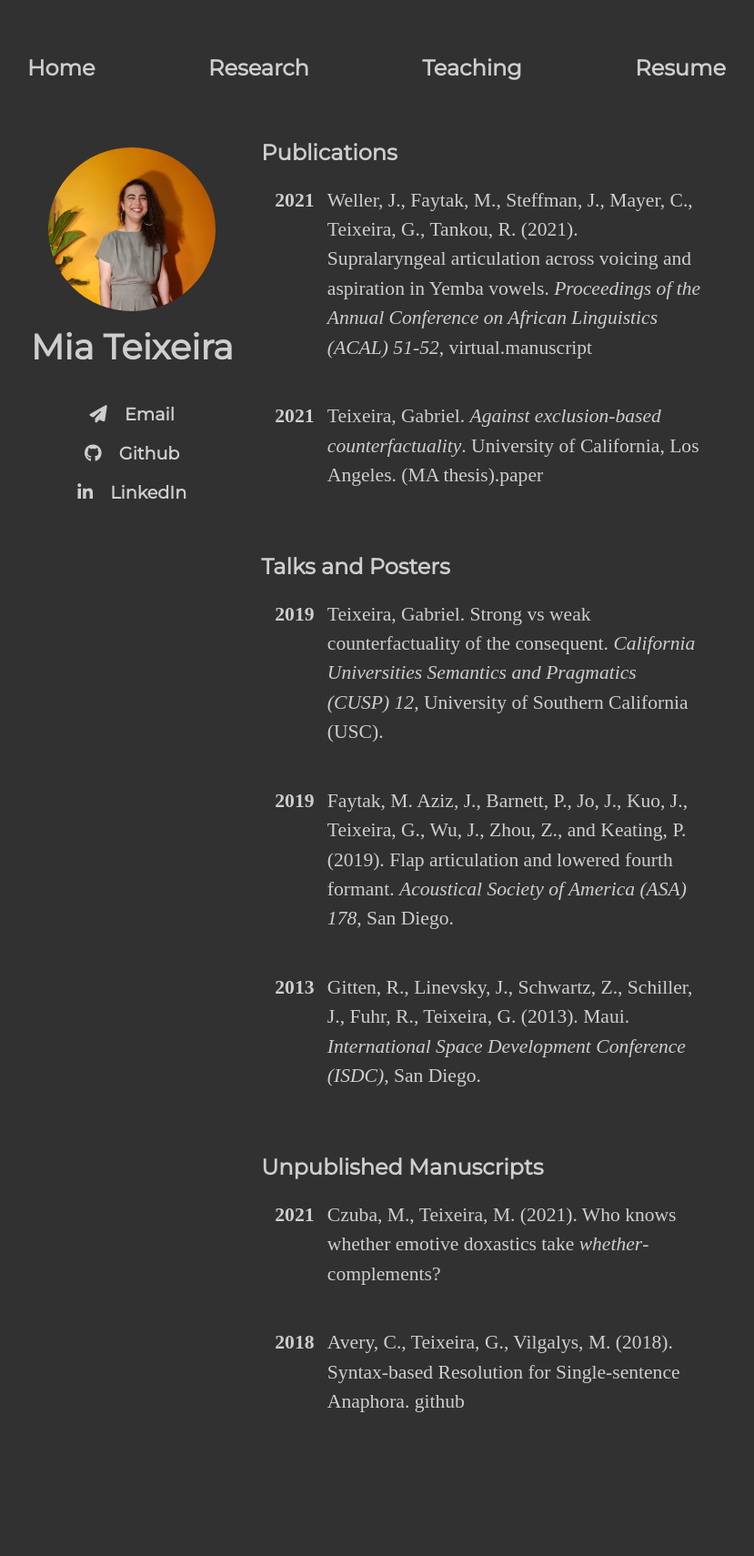
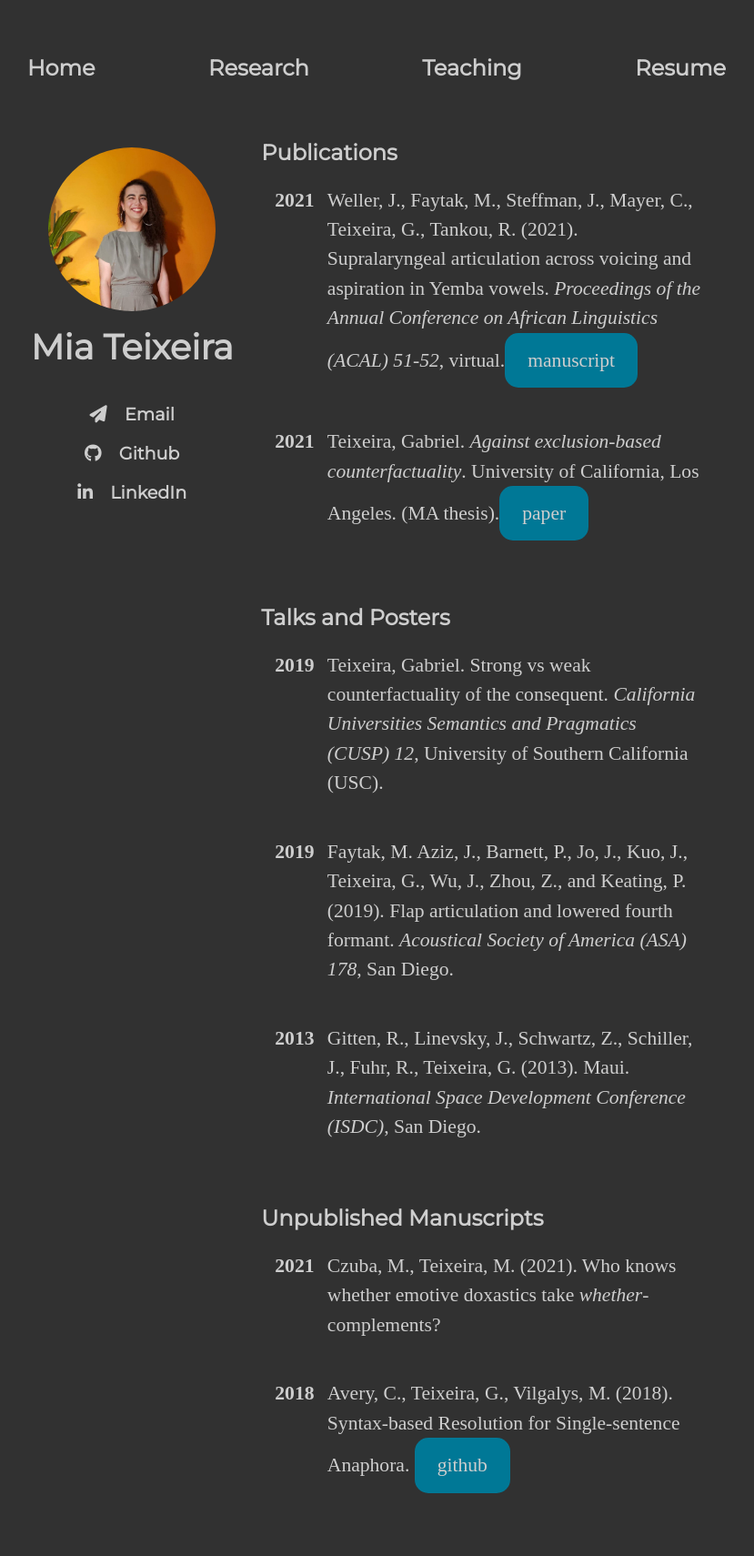
Before and after one commit to miateixeira/miateixeira.github.io, a Jekyll site: the page built from research/index.html, in a window 1280 px wide. Shown: the whole page at 91% size, without its empty margins (226-1055 px from the left). Built offline with Jekyll 4.4.1, drawn with Linux system fonts in a browser that asks for light colours; nearby versions of some CDN libraries; before the commit the page ends 1626 px from its top, so only the background shows below that.

Commit message:
missing period in main.css

```diff
--- a/css/main.css
+++ b/css/main.css
@@ -169,10 +169,10 @@ p.course-detail {
   display: table-cell;
 }
 
-bib a {
+.bib a {
   background-color: #007896;
   color: #cecece;
-  border-radius: 15%;
+  border-radius: 15px;
   padding: 14px 25px;
   text-align: center;
   text-decoration: none;
```
